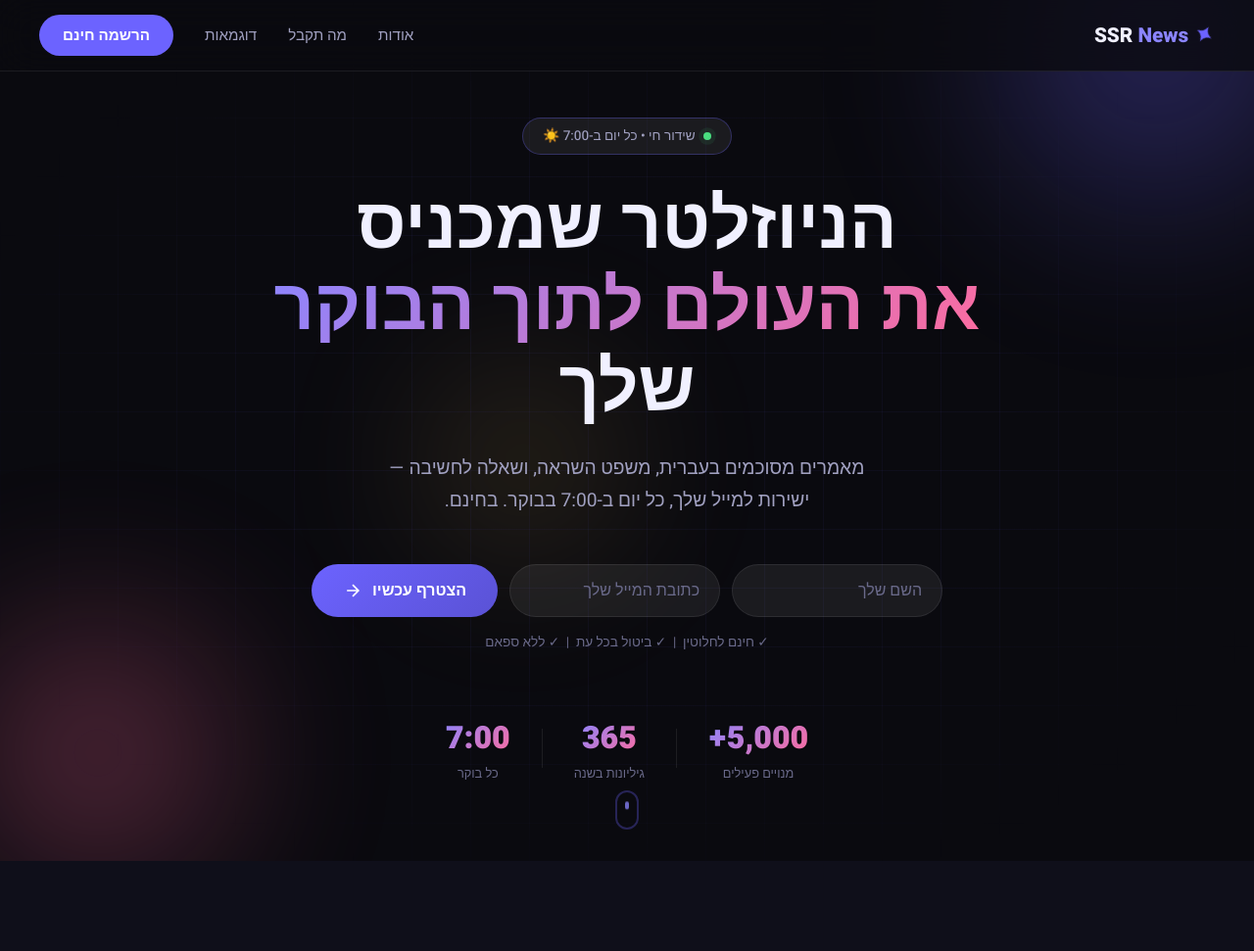
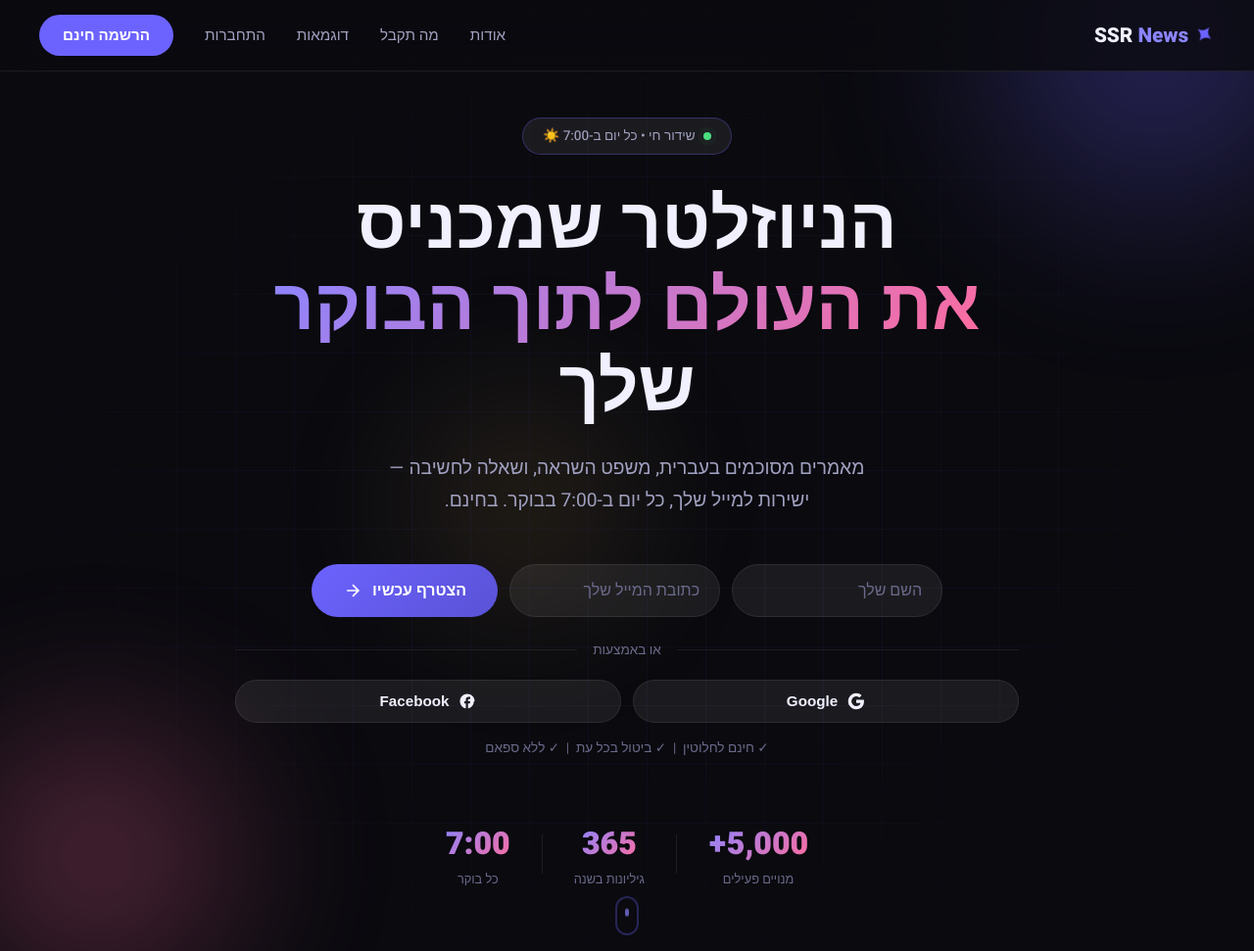
Before and after one commit to rafia22110/dupaman, a plain HTML site: page index.html in a window 1280 px wide. Shown: the top 971 px of the page at 98% size. Drawn offline with Linux system fonts and the light colour scheme.

Commit message:
Add Social Login interface and OG Image

```diff
--- a/index.html
+++ b/index.html
@@ -8,6 +8,11 @@
   <meta property="og:title" content="SSR News – הניוזלטר היומי שלך" />
   <meta property="og:description" content="הניוזלטר היומי בעברית – מאמרים, השראה, ושאלות לחשיבה כל בוקר ב-7:00" />
   <meta property="og:type" content="website" />
+  <link rel="icon" type="image/png" href="og-image.png" />
+  <meta property="og:image" content="og-image.png" />
+  <meta property="og:url" content="https://alveare-ai.com" />
+  <meta name="twitter:card" content="summary_large_image" />
+  <meta name="twitter:image" content="og-image.png" />
   <link rel="preconnect" href="https://fonts.googleapis.com" />
   <link rel="preconnect" href="https://fonts.gstatic.com" crossorigin />
   <link href="https://fonts.googleapis.com/css2?family=Heebo:wght@300;400;500;600;700;800;900&family=Assistant:wght@300;400;600;700&display=swap" rel="stylesheet" />
@@ -26,6 +31,7 @@
         <a href="#about">אודות</a>
         <a href="#features">מה תקבל</a>
         <a href="#samples">דוגמאות</a>
+        <a href="#" class="nav-login" id="navLogin">התחברות</a>
         <a href="#subscribe" class="nav-cta">הרשמה חינם</a>
       </div>
       <button class="hamburger" id="hamburger" aria-label="תפריט">
@@ -36,6 +42,7 @@
       <a href="#about">אודות</a>
       <a href="#features">מה תקבל</a>
       <a href="#samples">דוגמאות</a>
+      <a href="#" id="mobileLogin">התחברות</a>
       <a href="#subscribe">הרשמה חינם</a>
     </div>
   </nav>
@@ -71,6 +78,19 @@
             <svg width="20" height="20" viewBox="0 0 24 24" fill="none" stroke="currentColor" stroke-width="2"><path d="M5 12h14M12 5l7 7-7 7"/></svg>
           </button>
         </form>
+        <div class="social-login-container">
+          <div class="separator"><span>או באמצעות</span></div>
+          <div class="social-btns">
+            <button class="btn-social google" onclick="socialLogin('Google')">
+              <svg width="18" height="18" viewBox="0 0 24 24"><path fill="currentColor" d="M22.56 12.25c0-.78-.07-1.53-.2-2.25H12v4.26h5.92c-.26 1.37-1.04 2.53-2.21 3.31v2.77h3.57c2.08-1.92 3.28-4.74 3.28-8.09z"/><path fill="currentColor" d="M12 23c2.97 0 5.46-.98 7.28-2.66l-3.57-2.77c-.98.66-2.23 1.06-3.71 1.06-2.86 0-5.29-1.93-6.16-4.53H2.18v2.84C3.99 20.53 7.7 23 12 23z"/><path fill="currentColor" d="M5.84 14.09c-.22-.66-.35-1.36-.35-2.09s.13-1.43.35-2.09V7.07H2.18C1.43 8.55 1 10.22 1 12s.43 3.45 1.18 4.93l3.66-2.84z"/><path fill="currentColor" d="M12 5.38c1.62 0 3.06.56 4.21 1.66l3.15-3.15C17.45 2.09 14.97 1 12 1 7.7 1 3.99 3.47 2.18 7.07l3.66 2.84c.87-2.6 3.3-4.53 6.14-4.53z"/></svg>
+              Google
+            </button>
+            <button class="btn-social facebook" onclick="socialLogin('Facebook')">
+              <svg width="18" height="18" viewBox="0 0 24 24"><path fill="currentColor" d="M22 12c0-5.52-4.48-10-10-10S2 6.48 2 12c0 4.84 3.44 8.87 8 9.8V15H8v-3h2V9.5C10 7.57 11.57 6 13.5 6H16v3h-2c-.55 0-1 .45-1 1v2h3l-.5 3h-2.5v6.8c4.56-.93 8-4.96 8-9.8z"/></svg>
+              Facebook
+            </button>
+          </div>
+        </div>
         <p class="hero-note">✓ חינם לחלוטין &nbsp;|&nbsp; ✓ ביטול בכל עת &nbsp;|&nbsp; ✓ ללא ספאם</p>
       </div>
       <div class="hero-stats">
@@ -276,6 +296,19 @@
             <span>הרשמה חינם</span>
             <svg width="20" height="20" viewBox="0 0 24 24" fill="none" stroke="currentColor" stroke-width="2"><path d="M5 12h14M12 5l7 7-7 7"/></svg>
           </button>
+          <div class="social-login-container">
+            <div class="separator light"><span>או הרשמה מהירה באמצעות</span></div>
+            <div class="social-btns">
+              <button type="button" class="btn-social google" onclick="socialLogin('Google')">
+                <svg width="18" height="18" viewBox="0 0 24 24"><path fill="currentColor" d="M22.56 12.25c0-.78-.07-1.53-.2-2.25H12v4.26h5.92c-.26 1.37-1.04 2.53-2.21 3.31v2.77h3.57c2.08-1.92 3.28-4.74 3.28-8.09z"/><path fill="currentColor" d="M12 23c2.97 0 5.46-.98 7.28-2.66l-3.57-2.77c-.98.66-2.23 1.06-3.71 1.06-2.86 0-5.29-1.93-6.16-4.53H2.18v2.84C3.99 20.53 7.7 23 12 23z"/><path fill="currentColor" d="M5.84 14.09c-.22-.66-.35-1.36-.35-2.09s.13-1.43.35-2.09V7.07H2.18C1.43 8.55 1 10.22 1 12s.43 3.45 1.18 4.93l3.66-2.84z"/><path fill="currentColor" d="M12 5.38c1.62 0 3.06.56 4.21 1.66l3.15-3.15C17.45 2.09 14.97 1 12 1 7.7 1 3.99 3.47 2.18 7.07l3.66 2.84c.87-2.6 3.3-4.53 6.14-4.53z"/></svg>
+                Google
+              </button>
+              <button type="button" class="btn-social facebook" onclick="socialLogin('Facebook')">
+                <svg width="18" height="18" viewBox="0 0 24 24"><path fill="currentColor" d="M22 12c0-5.52-4.48-10-10-10S2 6.48 2 12c0 4.84 3.44 8.87 8 9.8V15H8v-3h2V9.5C10 7.57 11.57 6 13.5 6H16v3h-2c-.55 0-1 .45-1 1v2h3l-.5 3h-2.5v6.8c4.56-.93 8-4.96 8-9.8z"/></svg>
+                Facebook
+              </button>
+            </div>
+          </div>
           <p class="form-note">✓ ללא כרטיס אשראי &nbsp;|&nbsp; ✓ ביטול בכל עת &nbsp;|&nbsp; ✓ ללא ספאם</p>
         </form>
       </div>
--- a/script.js
+++ b/script.js
@@ -117,6 +117,44 @@ document.addEventListener('keydown', (e) => {
   if (e.key === 'Escape') closeSuccess();
 });
 
+// === SOCIAL LOGIN ===
+function socialLogin(provider) {
+  console.log(`Attempting social login with: ${provider}`);
+  // In a real application, you would redirect to the OAuth provider here.
+  // Example: window.location.href = `/auth/${provider.toLowerCase()}`;
+
+  // For now, we mock the success after a short delay
+  const mockName = provider === 'Google' ? 'ישראל ישראלי' : 'חבר פייסבוק';
+  const mockEmail = provider === 'Google' ? 'israel@gmail.com' : 'fb_user@example.com';
+
+  // Show a loading state or just transition to success
+  const btn = event.currentTarget;
+  const originalHtml = btn.innerHTML;
+  btn.disabled = true;
+  btn.innerHTML = '<span>מתחבר...</span>';
+
+  setTimeout(() => {
+    btn.disabled = false;
+    btn.innerHTML = originalHtml;
+    showSuccess(mockName);
+
+    // Also trigger the webhook to simulate registration
+    submitForm(mockName, mockEmail);
+  }, 1000);
+}
+
+// Navbar Login Handler
+const navLogin = document.getElementById('navLogin');
+const mobileLogin = document.getElementById('mobileLogin');
+[navLogin, mobileLogin].forEach(btn => {
+  if (btn) {
+    btn.addEventListener('click', (e) => {
+      e.preventDefault();
+      socialLogin('Google'); // Default to Google for login button
+    });
+  }
+});
+
 // === SCROLL ANIMATIONS ===
 const observerOptions = {
   threshold: 0.1,
--- a/style.css
+++ b/style.css
@@ -239,6 +239,82 @@ body {
 }
 
 .btn-primary.big { padding: 18px 40px; font-size: 1.1rem; }
+
+/* === SOCIAL LOGIN === */
+.social-login-container {
+  margin-top: 24px;
+  width: 100%;
+}
+
+.separator {
+  display: flex;
+  align-items: center;
+  text-align: center;
+  margin-bottom: 20px;
+  color: var(--text3);
+  font-size: 0.85rem;
+}
+
+.separator::before, .separator::after {
+  content: '';
+  flex: 1;
+  border-bottom: 1px solid var(--border);
+}
+
+.separator span {
+  padding: 0 16px;
+}
+
+.separator.light::before, .separator.light::after {
+  border-bottom-color: var(--border2);
+}
+
+.social-btns {
+  display: flex;
+  gap: 12px;
+  justify-content: center;
+}
+
+.btn-social {
+  flex: 1;
+  display: inline-flex;
+  align-items: center;
+  justify-content: center;
+  gap: 10px;
+  background: var(--surface2);
+  border: 1px solid var(--border);
+  color: var(--text);
+  padding: 12px 24px;
+  border-radius: 100px;
+  font-size: 0.95rem;
+  font-weight: 600;
+  cursor: pointer;
+  transition: var(--transition);
+}
+
+.btn-social:hover {
+  background: var(--surface);
+  border-color: var(--border2);
+  transform: translateY(-2px);
+  box-shadow: 0 4px 20px rgba(0,0,0,0.2);
+}
+
+.btn-social svg {
+  flex-shrink: 0;
+}
+
+.btn-social.google:hover { color: #4285F4; }
+.btn-social.facebook:hover { color: #1877F2; }
+
+.nav-login {
+  color: var(--text2);
+  text-decoration: none;
+  font-size: 0.95rem;
+  font-weight: 500;
+  transition: var(--transition);
+}
+
+.nav-login:hover { color: var(--text); }
 
 /* === ORBS === */
 .orb {
```
Also changed, not shown: og-image.png (added).
